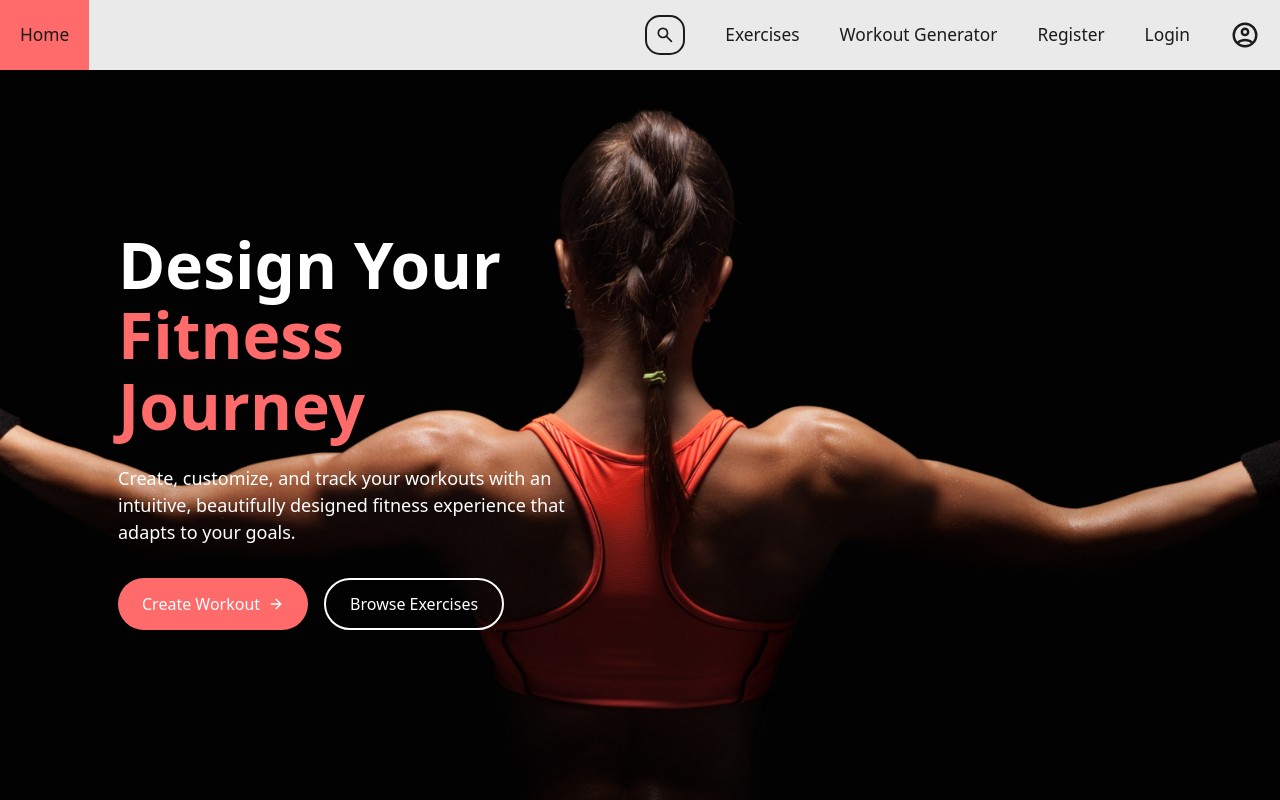
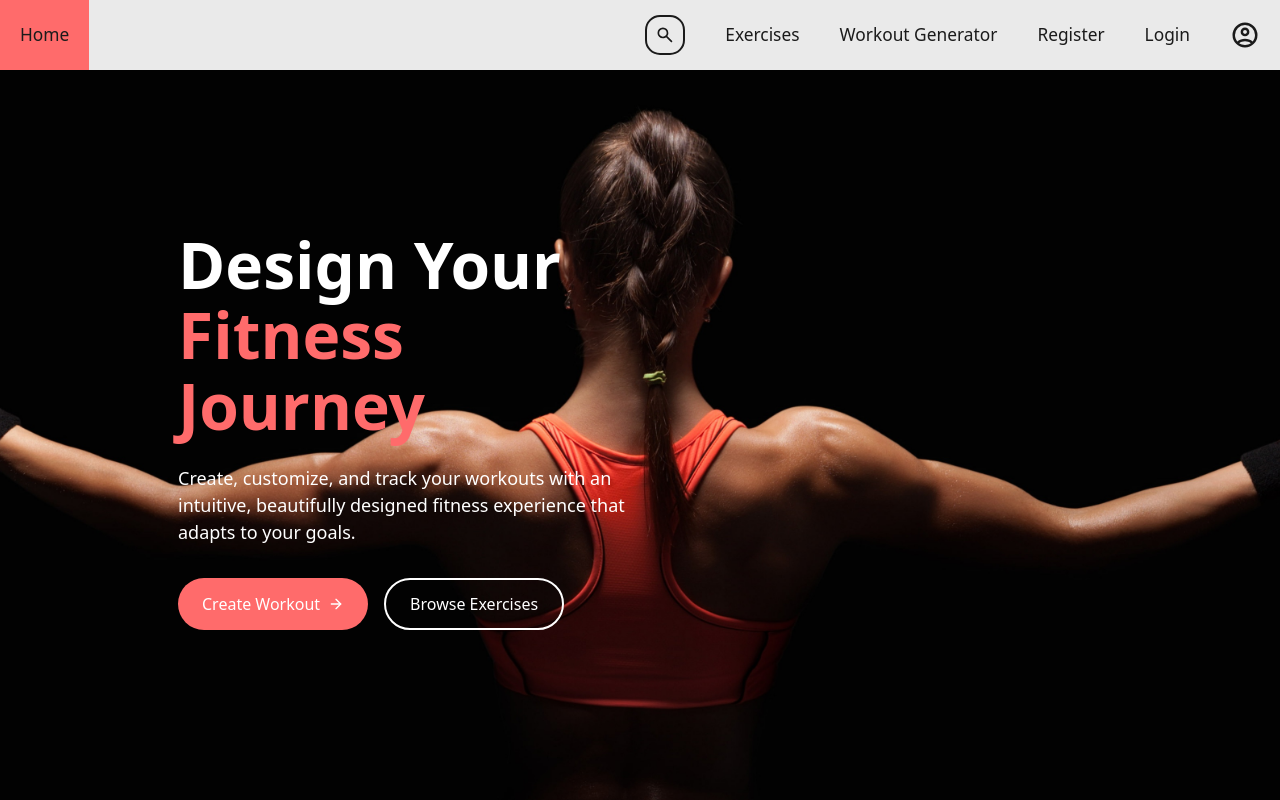
Before and after one commit to FitnessWebas/fitnessweb-ui, a React (Vite) app: page / in a window 1280 px wide. Shown: the top 800 px of the page. Built offline with nearby package versions, Linux system fonts and the light colour scheme.

Commit message:
margin left update

```diff
--- a/src/components/HomePage/Home.module.css
+++ b/src/components/HomePage/Home.module.css
@@ -115,7 +115,7 @@ section {
 
 .heroContent {
   position: relative;
-  margin-left: 30px;
+  margin-left: 90px;
   z-index: 2;
   bottom: 40px;
 }
```
